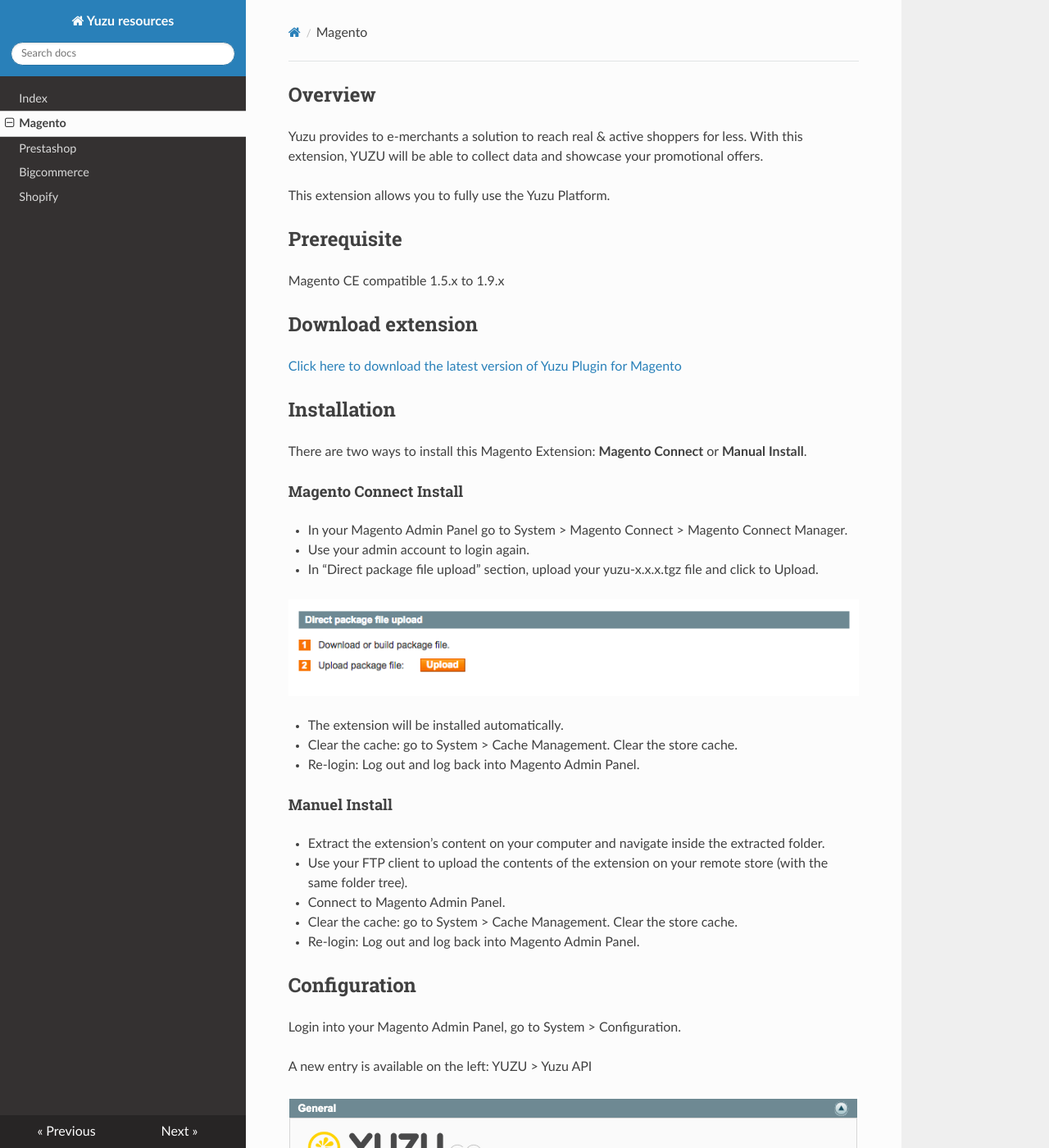
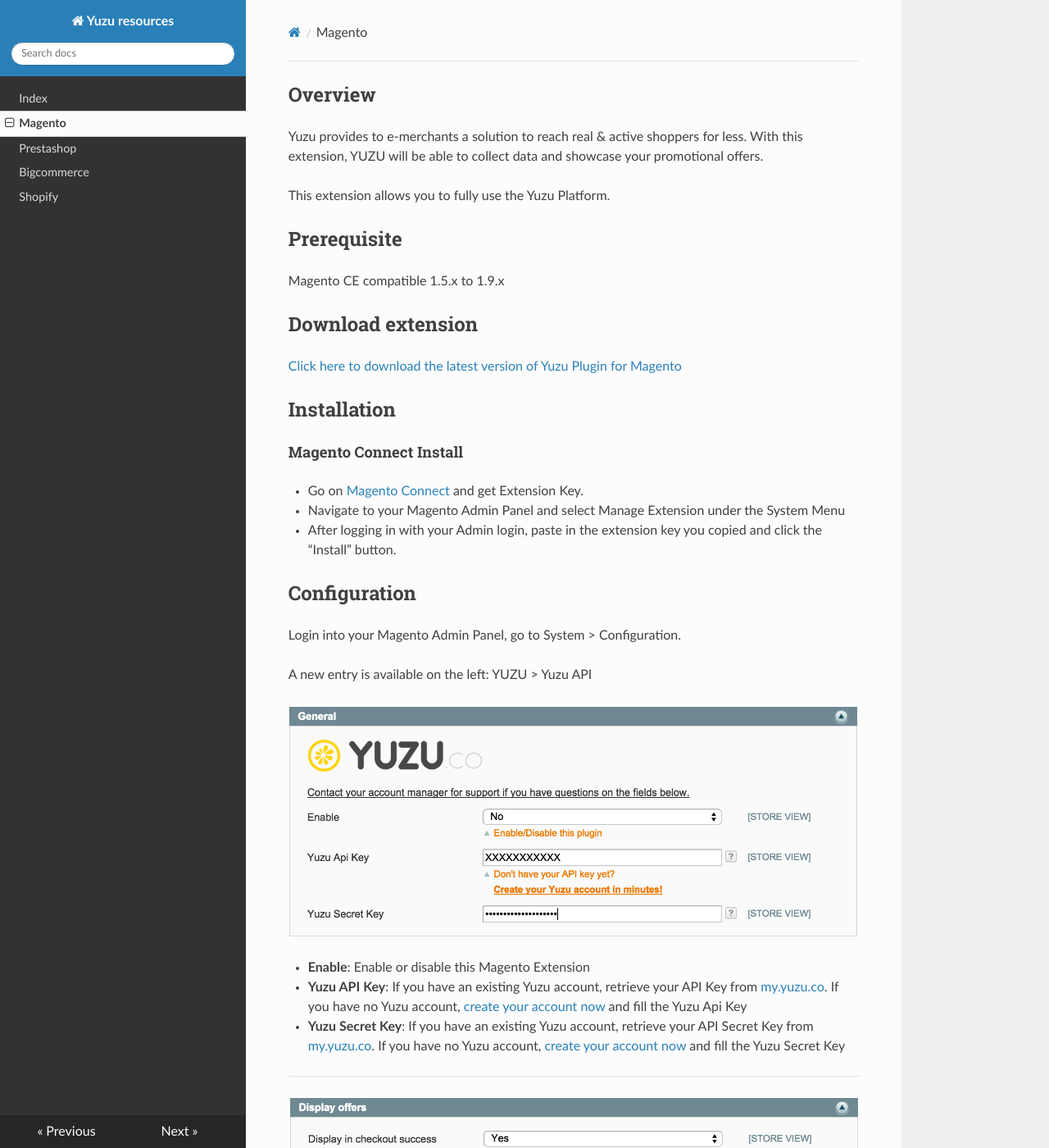
Before and after one commit to yuzu-co/resources, an MkDocs documentation site: the page built from docs/magento.md, in a window 1280 px wide and 1400 px high. Shown: the whole window at 82% size. Built offline with MkDocs 1.6.1, drawn with Linux system fonts in a browser that asks for light colours; nearby versions of some CDN libraries; old or Windows-style settings are respelled for this version of MkDocs.

Commit message:
update magento doc

```diff
--- a/docs/magento.md
+++ b/docs/magento.md
@@ -10,32 +10,15 @@ Magento CE compatible 1.5.x to 1.9.x
 
 ## Download extension
 
-[Click here to download the latest version of Yuzu Plugin for Magento](plugins/magento/yuzu-1.0.1.tgz)
+[Click here to download the latest version of Yuzu Plugin for Magento](http://www.magentocommerce.com/magento-connect/yuzu.html)
 
 ## Installation
 
-There are two ways to install this Magento Extension: **Magento Connect** or **Manual Install**.
-
 #### Magento Connect Install
 
-* In your Magento Admin Panel go to System > Magento Connect > Magento Connect Manager.
-* Use your admin account to login again.
-* In “Direct package file upload” section, upload your yuzu-x.x.x.tgz file and click to
-Upload.
-
-![Step 1](img/magento-1.png)
-
-* The extension will be installed automatically.
-* Clear the cache: go to System > Cache Management. Clear the store cache.
-* Re-login: Log out and log back into Magento Admin Panel.
-
-#### Manuel Install
-
-* Extract the extension’s content on your computer and navigate inside the extracted folder.
-* Use your FTP client to upload the contents of the extension on your remote store (with the same folder tree).
-* Connect to Magento Admin Panel.
-* Clear the cache: go to System > Cache Management. Clear the store cache.
-* Re-login: Log out and log back into Magento Admin Panel.
+* Go on [Magento Connect](http://www.magentocommerce.com/magento-connect/yuzu.html) and get Extension Key.
+* Navigate to your Magento Admin Panel and select Manage Extension under the System Menu
+* After logging in with your Admin login, paste in the extension key you copied and click the “Install” button.
 
 ## Configuration
 
```
